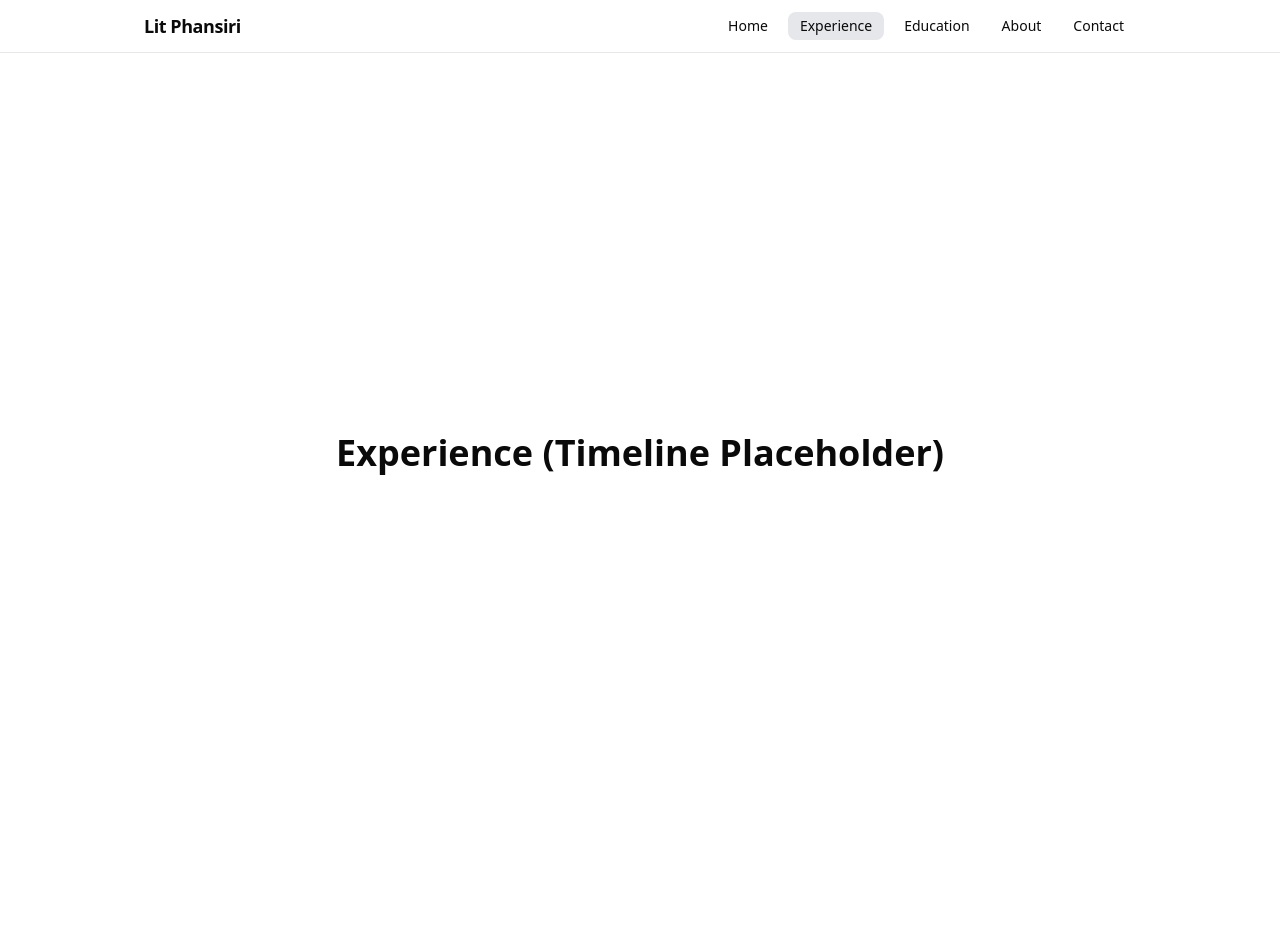
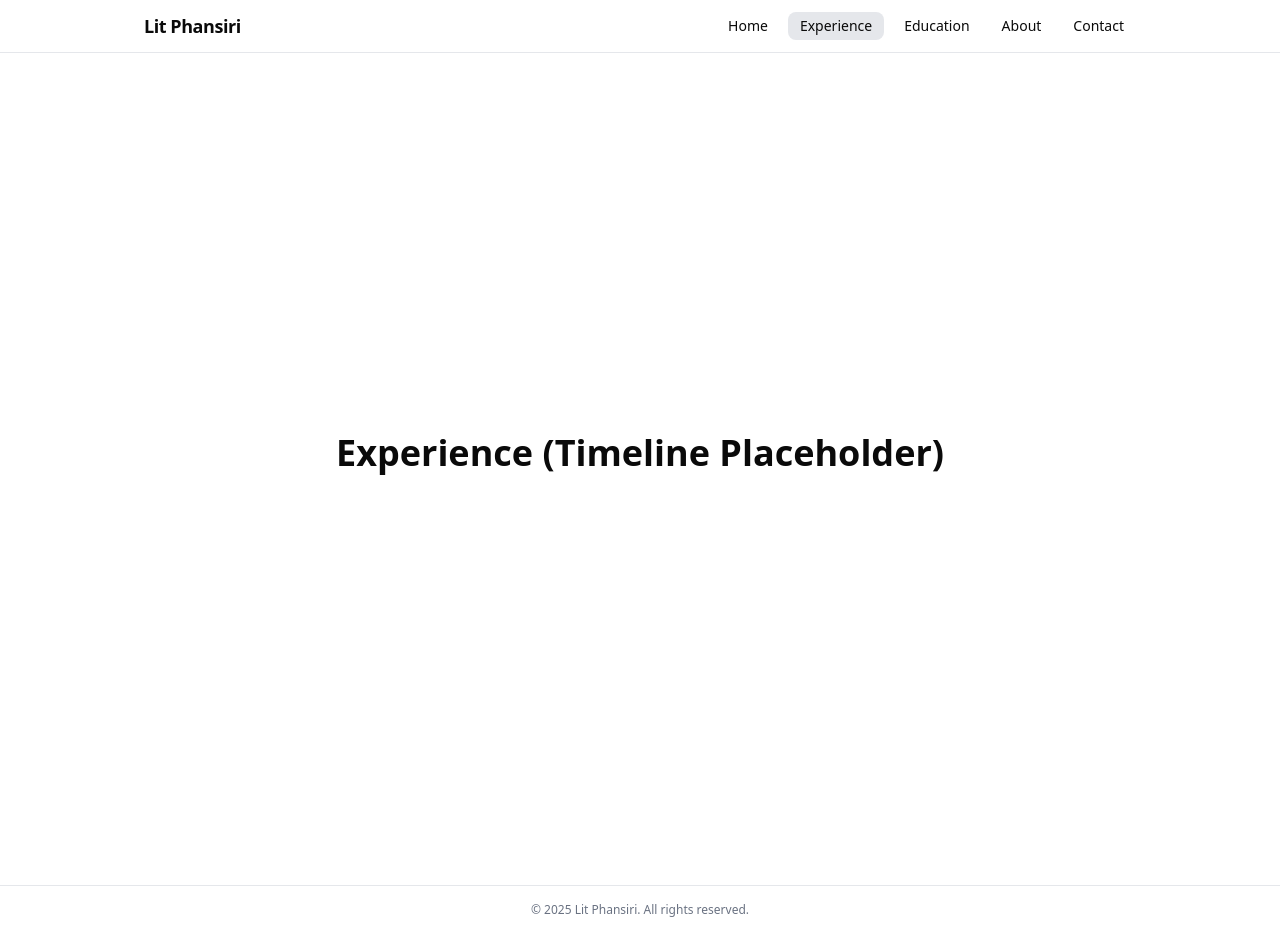
Before and after one commit to phansiri/website-nextjs-portfolio-2025, a Next.js app: page /experience in a window 1280 px wide. Before the commit the page ends 853 px from the top, so only its background shows below. Built offline with nearby package versions, Linux system fonts and the light colour scheme.

Commit message:
feat: add minimal global Footer component

```diff
--- a/src/app/layout.tsx
+++ b/src/app/layout.tsx
@@ -2,6 +2,7 @@ import type { Metadata } from "next";
 import { Geist, Geist_Mono } from "next/font/google";
 import "./globals.css";
 import Navbar from "@/components/layout/Navbar";
+import Footer from "@/components/layout/Footer";
 
 const geistSans = Geist({
   variable: "--font-geist-sans",
@@ -30,6 +31,7 @@ export default function RootLayout({
       >
         <Navbar />
         {children}
+        <Footer />
       </body>
     </html>
   );
--- /dev/null
+++ b/src/components/layout/Footer.tsx
@@ -0,0 +1,9 @@
+export default function Footer() {
+  return (
+    <footer className="w-full border-t border-gray-200 bg-white/80 backdrop-blur py-4 mt-8">
+      <div className="max-w-5xl mx-auto text-center text-xs text-gray-500">
+        &copy; {new Date().getFullYear()} Lit Phansiri. All rights reserved.
+      </div>
+    </footer>
+  );
+}
```
